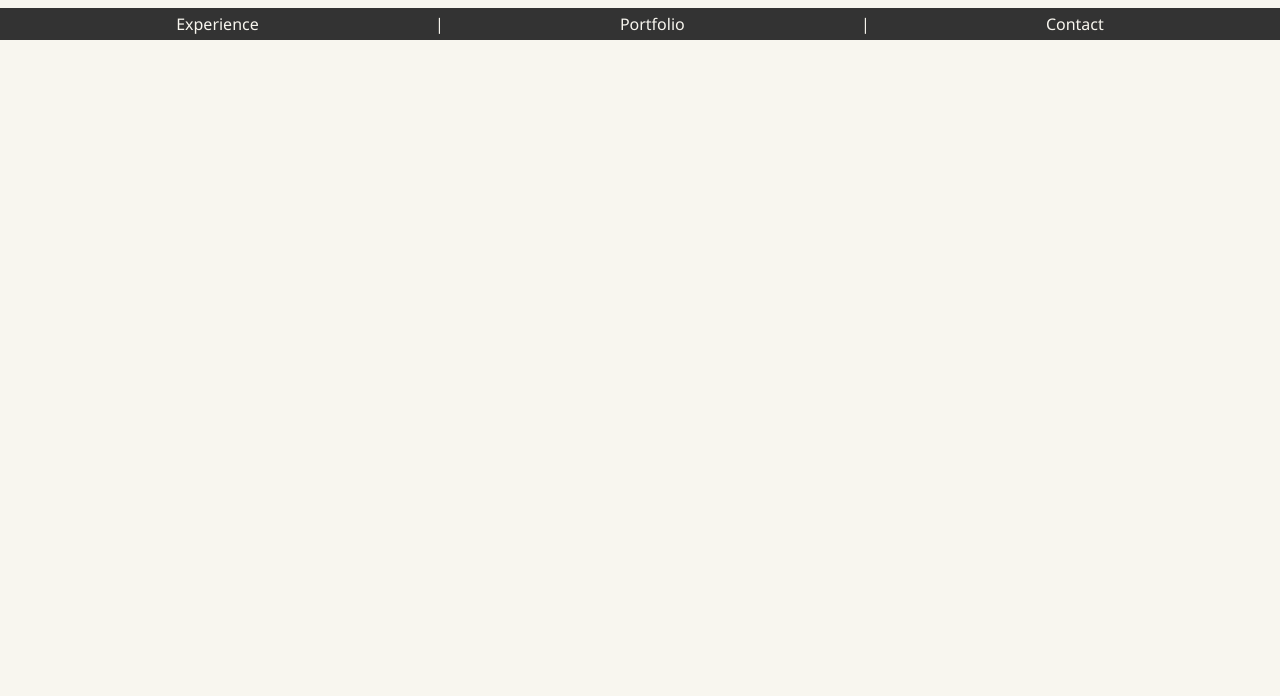
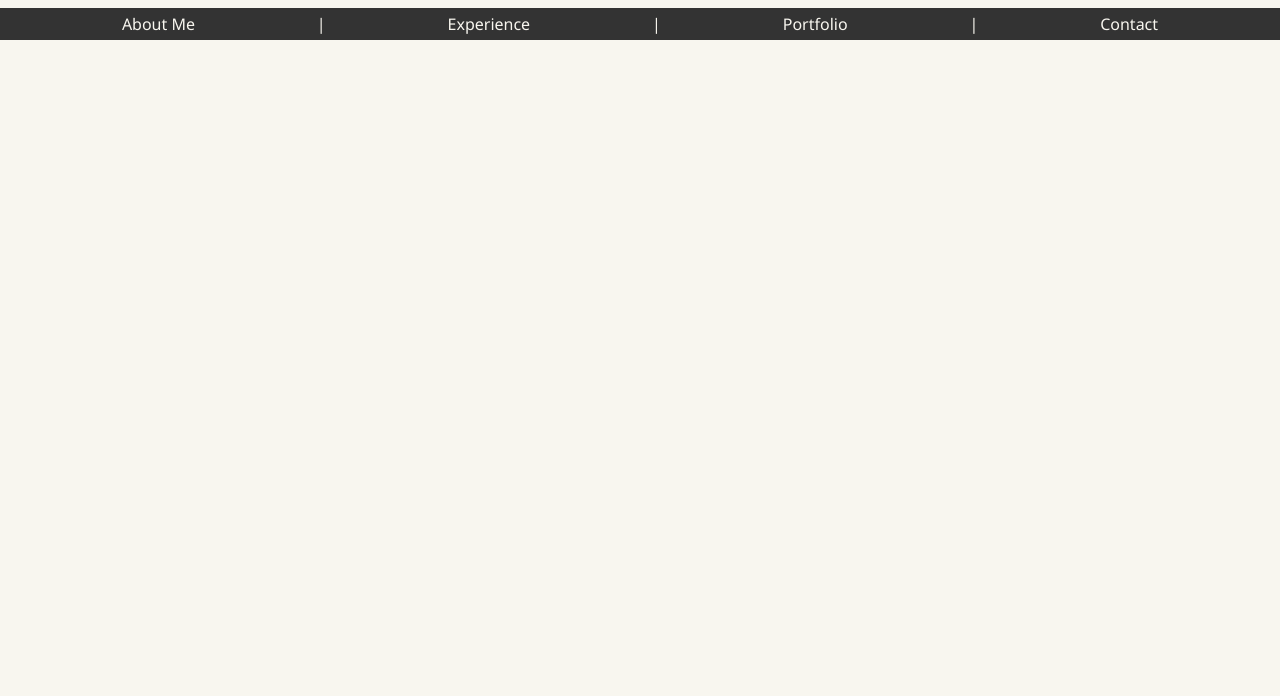
Before and after one commit to dcalhoun286/dcalhoun286.github.io, a plain HTML site: page experience.html in a window 1280 px wide. Shown: the part 104-800 px from the top of the page. Drawn offline with Linux system fonts and the light colour scheme.

Commit message:
added link to nav

```diff
--- a/experience.html
+++ b/experience.html
@@ -12,6 +12,8 @@
         <header>
             <h1>Experience</h1>
             <nav>
+                <a href="./home.html">About Me</a>
+                <span>|</span>
                 <a href="./experience.html">Experience</a>
                 <span>|</span>
                 <a href="./portfolio.html">Portfolio</a>
```
Also changed, not shown: home.html (+2 -0 lines).
